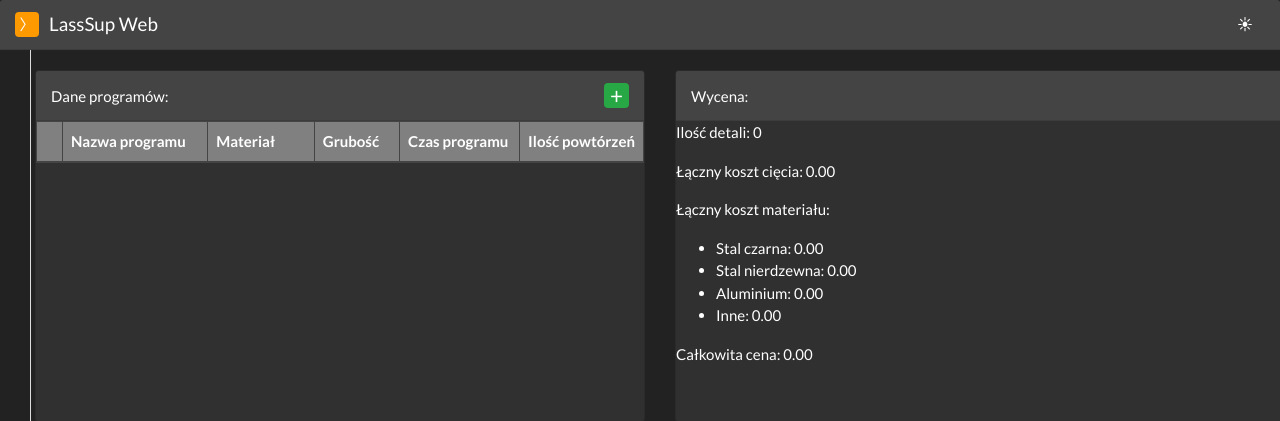
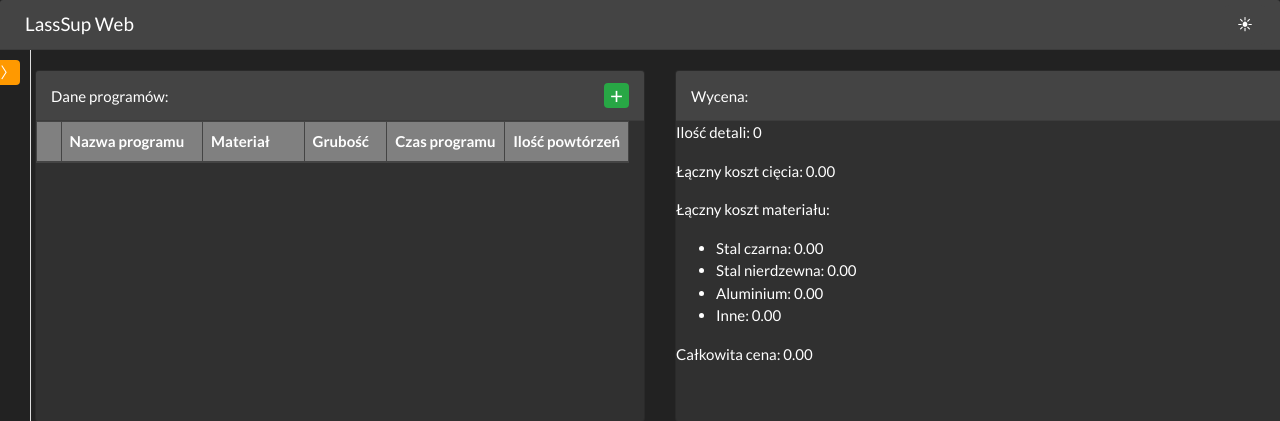
Before and after one commit to MarcinCichy/Lass_wyc, a Flask app: page / in a window 1280 px wide. Shown: the top 421 px of the page. Run offline with Flask 3, Linux system fonts and the light colour scheme; lists and menus that the app fills with data are empty; some libraries are stand-ins or nearby versions.

Commit message:
Changed the position of the left side panel collapse/expand button

```diff
--- a/config.json
+++ b/config.json
@@ -1,13 +1,13 @@
 {
     "cutting_costs": {
-        "stal_czarna": 1000,
-        "stal_nierdzewna": 50010,
+        "stal_czarna": 400,
+        "stal_nierdzewna": 500,
         "aluminium": 500
     },
     "material_costs": {
-        "stal_czarna": 5656,
-        "stal_nierdzewna": 500,
-        "aluminium": 25455
+        "stal_czarna": 8,
+        "stal_nierdzewna": 12,
+        "aluminium": 25
     },
-    "suma_kosztow_giecia": 6
+    "suma_kosztow_giecia": 2
 }
--- a/static/css/styles.css
+++ b/static/css/styles.css
@@ -49,17 +49,20 @@
   width: 250px;
 }
 
-/* Gdy sidebar jest rozwinięty, main-container ma margin-left 250px */
-.main-container.expanded {
-  margin-left: 250px;
-}
-
 /* Sidebar content – wyświetlany tylko gdy panel rozwinięty */
 #sidebar .sidebar-content {
   display: none;
 }
 #sidebar.expanded .sidebar-content {
   display: block;
+}
+
+/* Przycisk toggle w panelu – przyklejony do prawej krawędzi */
+#sidebarToggle {
+  position: absolute;
+  top: 10px;
+  right: 10px;
+  z-index: 11; /* wyżej od zawartości panelu */
 }
 
 /* Klasa fixed-height – stała wysokość zawartości kart "Dane programów" i "Wycena" */
@@ -72,13 +75,15 @@
 .fixed-window {
   height: 100%;
   overflow-y: auto;
+  scrollbar-gutter: stable;  /* rezerwuje miejsce na scrollbar */
 }
 
+/* Tabela */
 .table {
-    width: 100%;
-    margin-top: 0rem;
-    margin-bottom: 1rem;
-    color: #fff;
+  width: 100%;
+  margin-top: 0rem;
+  margin-bottom: 1rem;
+  color: #fff;
 }
 
 /* Sticky nagłówki tabeli */
@@ -91,7 +96,6 @@
   white-space: nowrap;
   padding: 8px;
 }
-
 
 /* Wiersze tabeli w ciele mają stałą wysokość */
 .sticky-table tbody tr {
@@ -172,7 +176,7 @@
   box-shadow: none !important;
 }
 
-/* Nagłówki kart – ustalona wysokość i wyśrodkowanie pionowe tekstu, tekst wyrównany do lewej */
+/* Nagłówki kart – ustalona wysokość i wyśrodkowanie pionowe tekstu, wyrównanie do lewej */
 .card-header {
   height: 50px !important;
   line-height: 50px !important;
@@ -192,7 +196,7 @@
   margin-top: 20px;
 }
 
-/* Checkboxy */
+/* Checkboxy – zachowujemy kolor zielony */
 input[type="checkbox"].detailCheckbox {
   accent-color: #28a745;
   display: block;
@@ -214,7 +218,7 @@
     color: #000; /* lub inny ciemny kolor */
 }
 
-/* Ustawia kolor tekstu w inputach kolumny "Ilość gięć" tak, aby dziedziczył kolor z otaczających komórek */
+/* Ustawia kolor tekstu w inputach kolumny "Ilość gięć", aby dziedziczył kolor otaczających komórek */
 input.bending-input {
     color: inherit !important;
 }
--- a/templates/index.html
+++ b/templates/index.html
@@ -13,15 +13,12 @@
     <script src="https://stackpath.bootstrapcdn.com/bootswatch/4.5.0/js/bootstrap.bundle.min.js"></script>
     <!-- Plugin colResizable -->
     <script src="https://cdnjs.cloudflare.com/ajax/libs/colresizable/1.6/colResizable-1.6.min.js"></script>
-    <!-- Decimal.js (jeśli potrzebna) – umieść przed main.js -->
-    <!-- <script src="https://cdnjs.cloudflare.com/ajax/libs/decimal.js/10.3.1/decimal.min.js"></script> -->
   </head>
   <body>
-    <!-- Nagłówek strony – przycisk do rozwijania sidebaru -->
+    <!-- Nagłówek strony – przycisk zmiany motywu pozostaje tutaj -->
     <header class="card-header top-bar">
       <div class="d-flex justify-content-between align-items-center w-100">
         <div class="d-flex align-items-center">
-          <button id="sidebarToggle" class="btn btn-primary sidebar-toggle-btn">〉</button>
           <div class="logo" style="margin-left:10px;">
             <h5 class="mb-0">LassSup Web</h5>
           </div>
@@ -39,6 +36,8 @@
 
     <!-- Sidebar – panel z lewej -->
     <div id="sidebar">
+      <!-- Przycisk toggle przeniesiony i przyklejony do prawej krawędzi panelu -->
+      <button id="sidebarToggle" class="btn btn-primary sidebar-toggle-btn">〉</button>
       <div class="sidebar-content">
         <form id="pricingForm">
           <div class="form-group">
```
